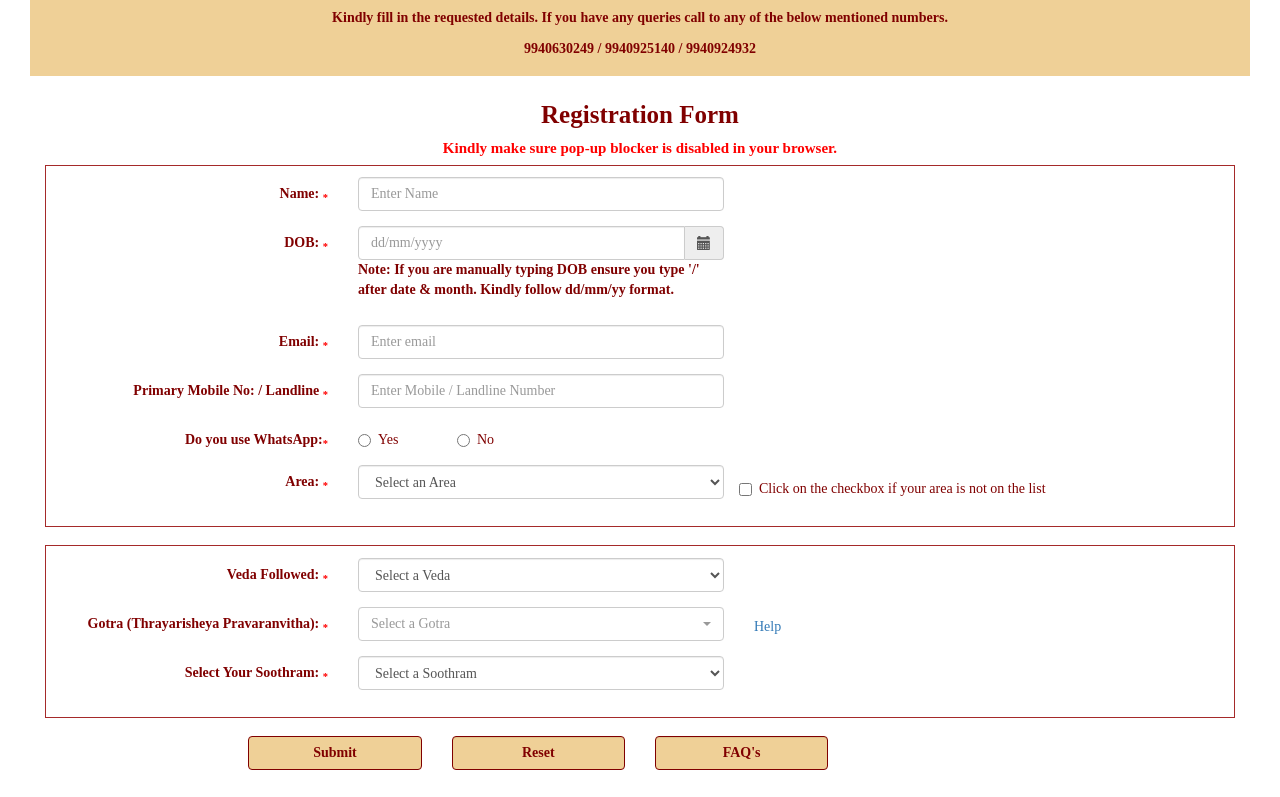
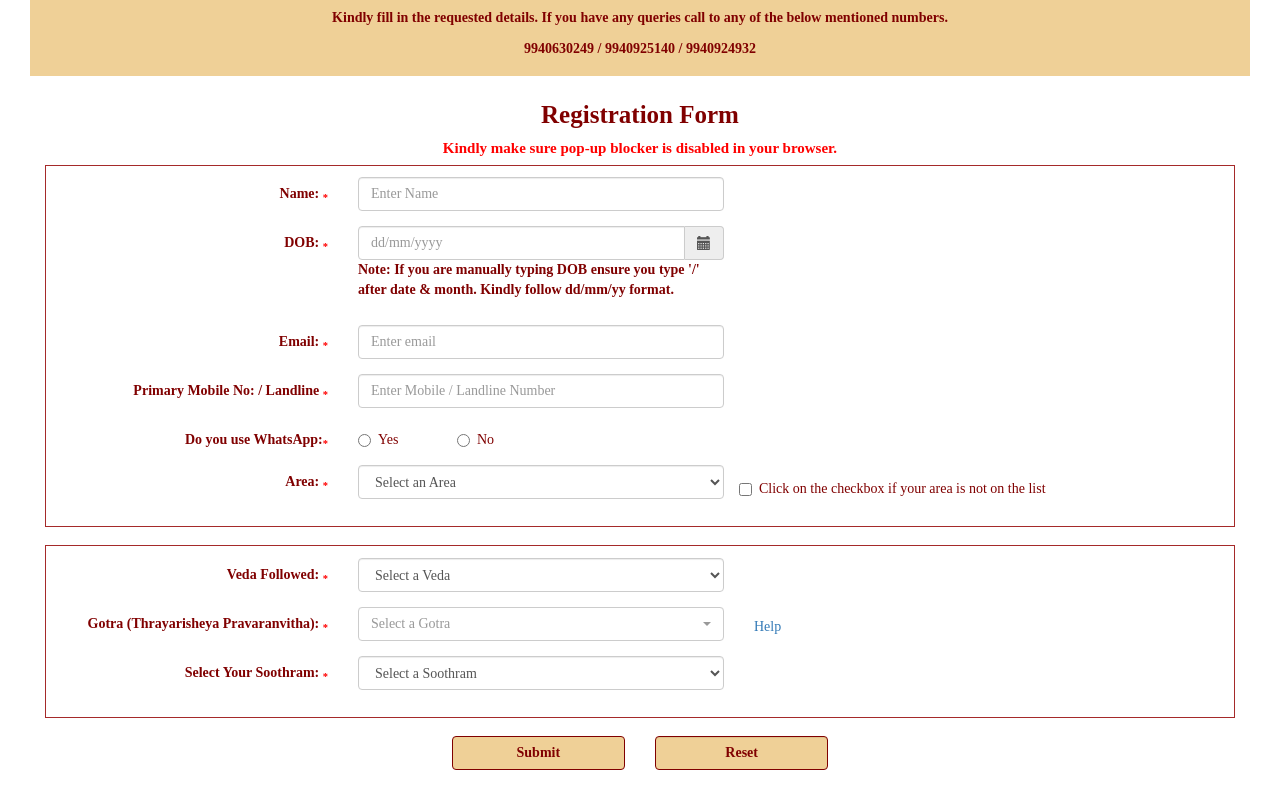
Before and after one commit to swami-kap/gayathriJabam, a plain HTML site: page index.html in a window 1280 px wide. Shown: the part 651-1448 px from the top of the page. Drawn offline with nearby package versions, Linux system fonts and the light colour scheme.

Commit message:
Removed FAqs

```diff
--- a/index.html
+++ b/index.html
@@ -1113,15 +1113,15 @@ option{
   </div>
 </fieldset>
   <div class="form-group btnHolder">
-    <div class="col-md-offset-2 col-sm-offset-2 col-sm-2 col-md-2 col-xs-4">
+    <div class="col-md-offset-4 col-sm-offset-4 col-sm-2 col-md-2 col-xs-4 col-xs-offset-2">
       <input type="submit" class="btn btn-primary form-control" id="submitBtn" value="Submit">
     </div>
      <div class=" col-sm-2 col-md-2 col-xs-4">
       <input type="button" class="btn btn-primary form-control" onclick="resetForm()" value="Reset">
     </div>
-    <div class=" col-sm-2 col-md-2 col-xs-4">
+    <!-- <div class=" col-sm-2 col-md-2 col-xs-4">
       <input type="button" class="btn btn-primary form-control" data-backdrop="static" data-keyboard="false" data-toggle="modal" href="#faqModel" value="FAQ's">
-    </div>
+    </div> -->
     <div class="col-sm-offset-4 col-sm-2 col-md-1 displayNone">
       <a  class="btn btn-primary"  id="modalBtn" data-toggle="modal" href="#myModal" data-backdrop="static" data-keyboard="false">modalBtn</a>
     </div>
```
